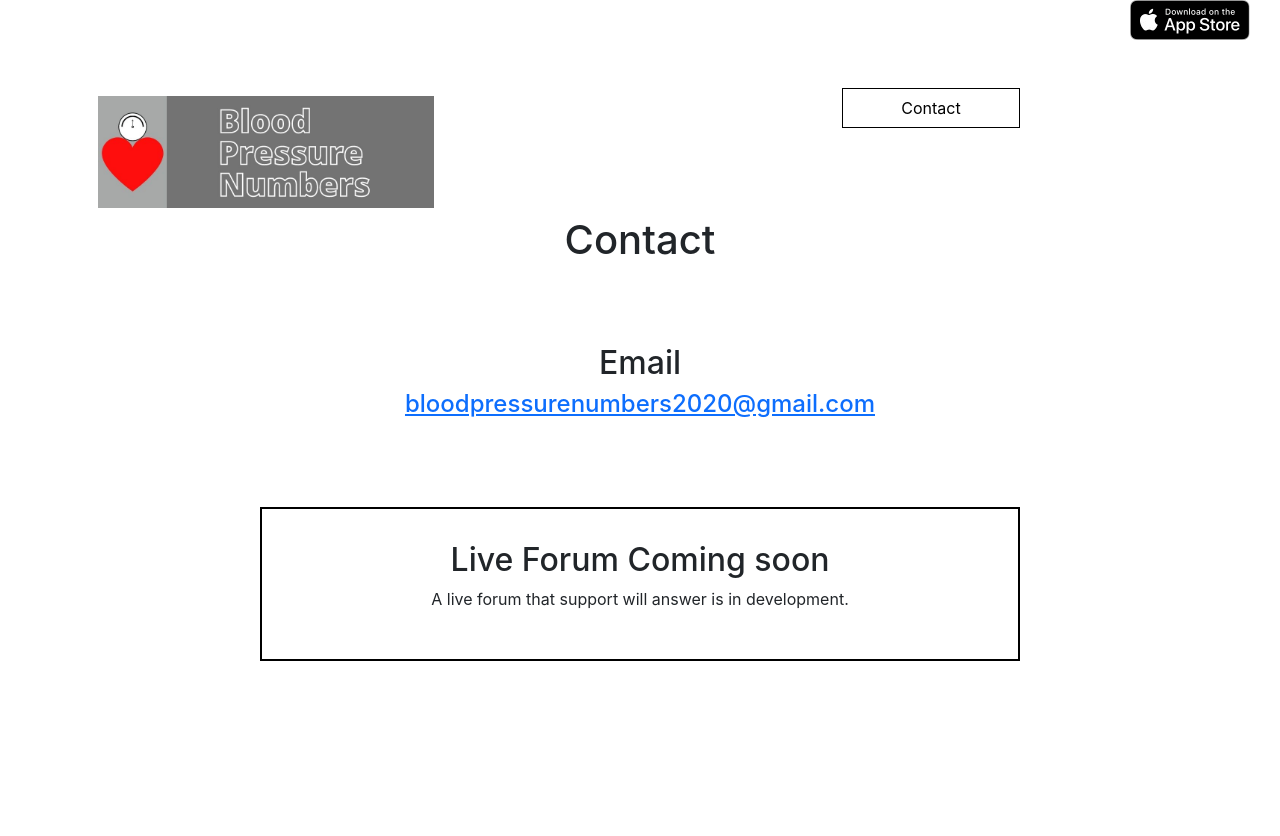
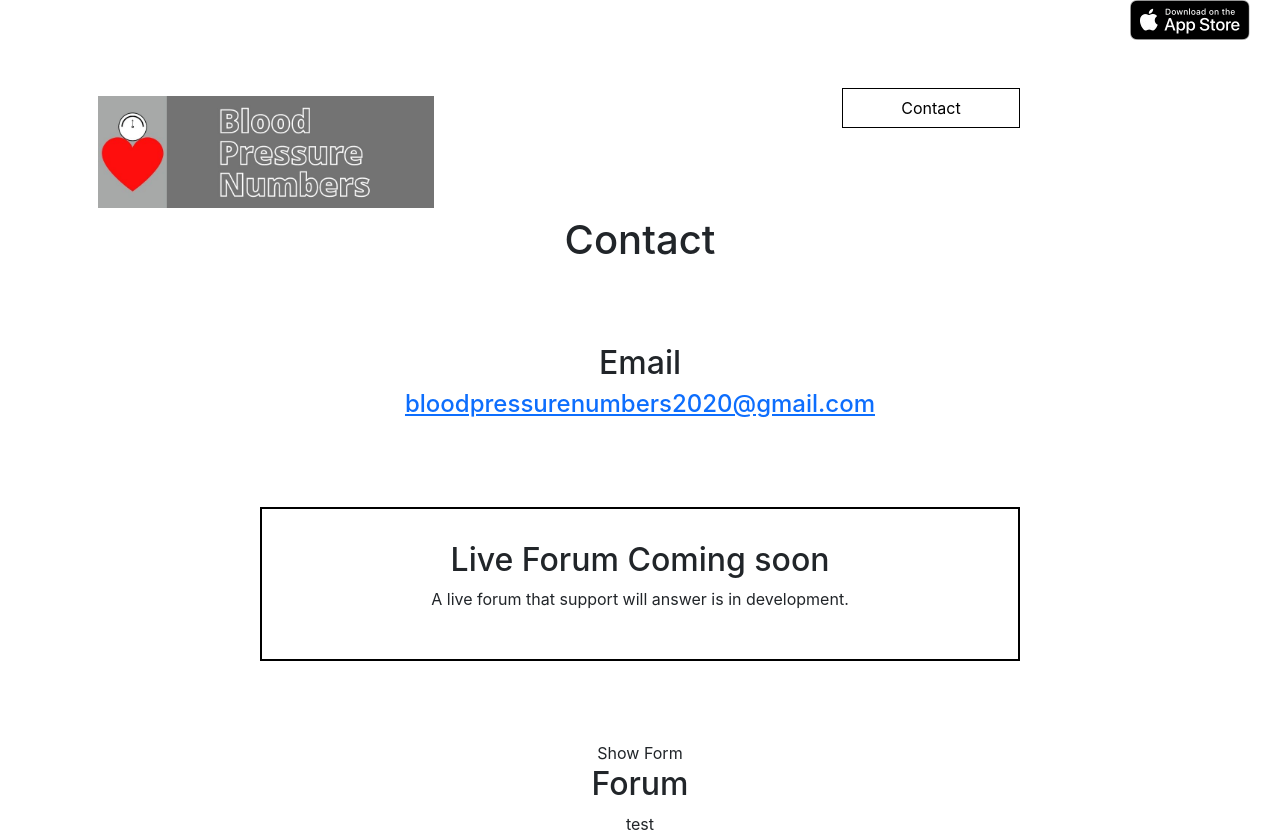
Before and after one commit to jgarcia4444/bpn-web-client, a React (Create React App) app: page /contact in a window 1280 px wide. Before the commit the page ends 800 px from the top, so only its background shows below. Built offline with nearby package versions, Linux system fonts and the light colour scheme.

Commit message:
Created the Forum Compponent and skeleton.

```diff
--- /dev/null
+++ b/src/components/Contact/Forum/index.js
@@ -0,0 +1,21 @@
+import React, { Component } from 'react';
+import { Container, Row, Col } from 'react-bootstrap';
+
+import './index.css';
+
+class Forum extends Component {
+
+    render() {
+
+        return (
+            <Container className="forum-wrapper-container">
+                <h2 className="forum-title">Forum</h2>
+                <Container className="forum-container">
+                    test
+                </Container>
+            </Container>
+        )
+    }
+}
+
+export default Forum;
--- a/src/components/Contact/index.js
+++ b/src/components/Contact/index.js
@@ -2,8 +2,9 @@ import React, { Component } from 'react';
 import { Container, Row, Col } from 'react-bootstrap';
 
 import './index.css';
-// import ShowInputBtn from './ShowInputBtn';
-// import InputForm from './InputForm';
+import ShowInputBtn from './ShowInputBtn';
+import InputForm from './InputForm';
+import Forum from './Forum';
 
 class Contact extends Component {
 
@@ -20,7 +21,7 @@ class Contact extends Component {
 
     render() {
 
-        // const { showInputForm } = this.state;
+        const { showInputForm } = this.state;
 
         return (
             <Container>
@@ -35,12 +36,13 @@ class Contact extends Component {
                         <p>A live forum that support will answer is in development.</p>
                     </Col>
                 </Row>
-                {/* <Row>
-                    {showInputForm ? <ShowInputBtn handleShowBtnClick={this.handleShowBtnClick} show={showInputForm} /> : <ShowInputBtn handleShowBtnClick={this.handleShowBtnClick} show={showInputForm} />}
+                <Row>
+                    <ShowInputBtn handleShowBtnClick={this.handleShowBtnClick} show={showInputForm} />
                 </Row>
                 {showInputForm &&
                     <InputForm />
-                } */}
+                }
+                <Forum />
             </Container>
         )
     }
```
Also changed, not shown: src/components/Contact/Forum/index.css (added).
